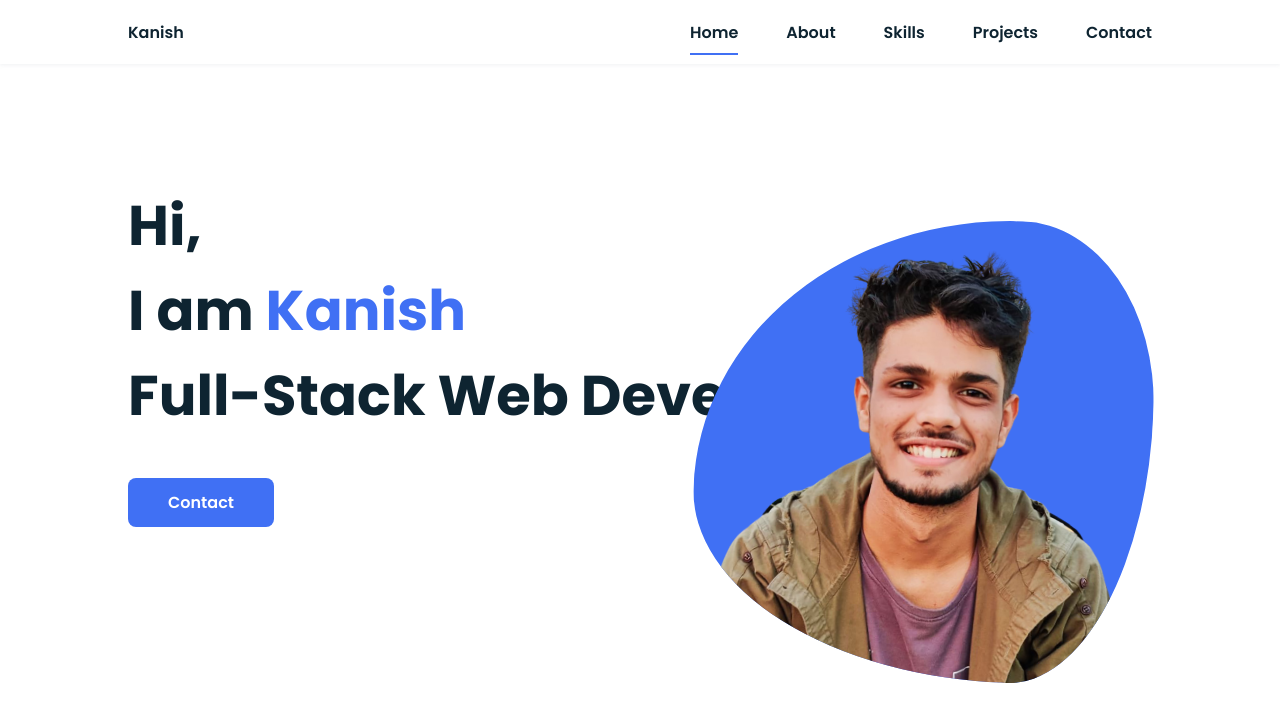
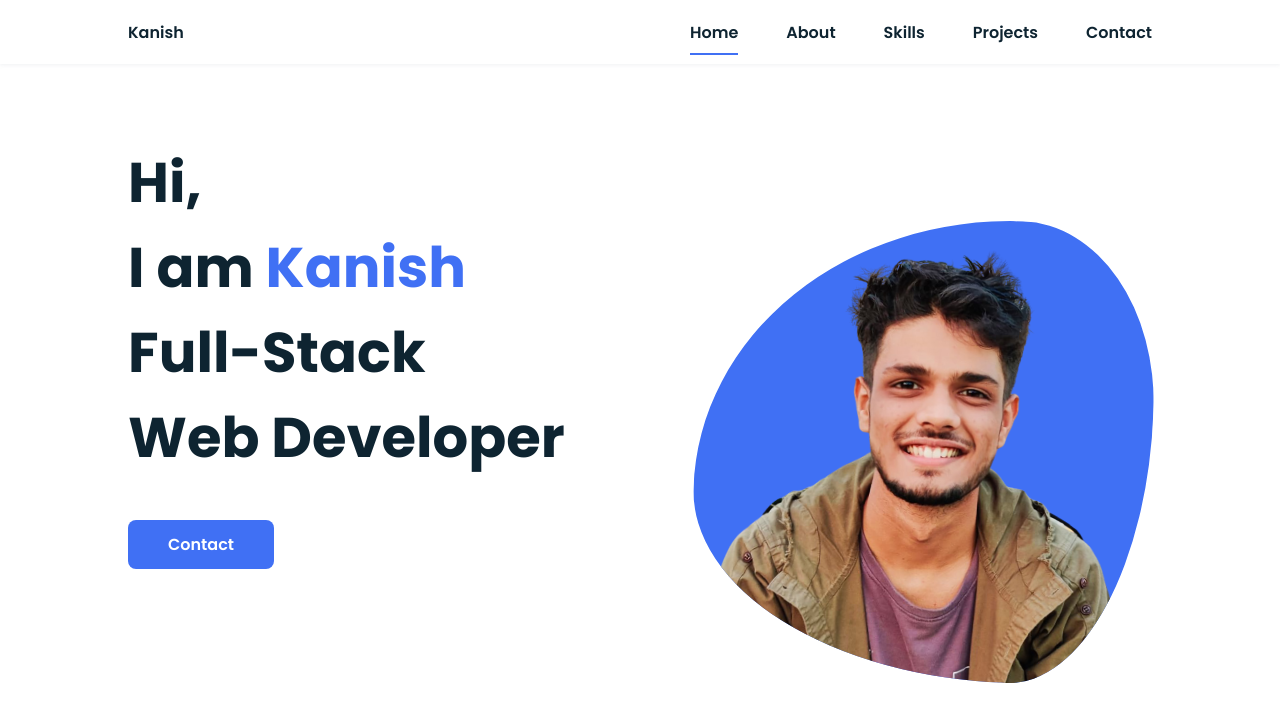
Before and after one commit to kanishbodhwani/Portfolio, a plain HTML site: page index.html in a window 1280 px wide. Shown: the top 703 px of the page. Drawn offline with nearby package versions, Linux system fonts and the light colour scheme.

Commit message:
Break line

```diff
--- a/index.html
+++ b/index.html
@@ -39,7 +39,7 @@
             <!--===== HOME =====-->
             <section class="home bd-grid" id="home">
                 <div class="home__data">
-                    <h1 class="home__title">Hi,<br>I am <span class="home__title-color">Kanish </span><br> Full-Stack Web Developer </h1>
+                    <h1 class="home__title">Hi,<br>I am <span class="home__title-color">Kanish </span><br> Full-Stack <br> Web Developer </h1>
 
                     <a href="#contact" class="button">Contact</a>
                 </div>
```
